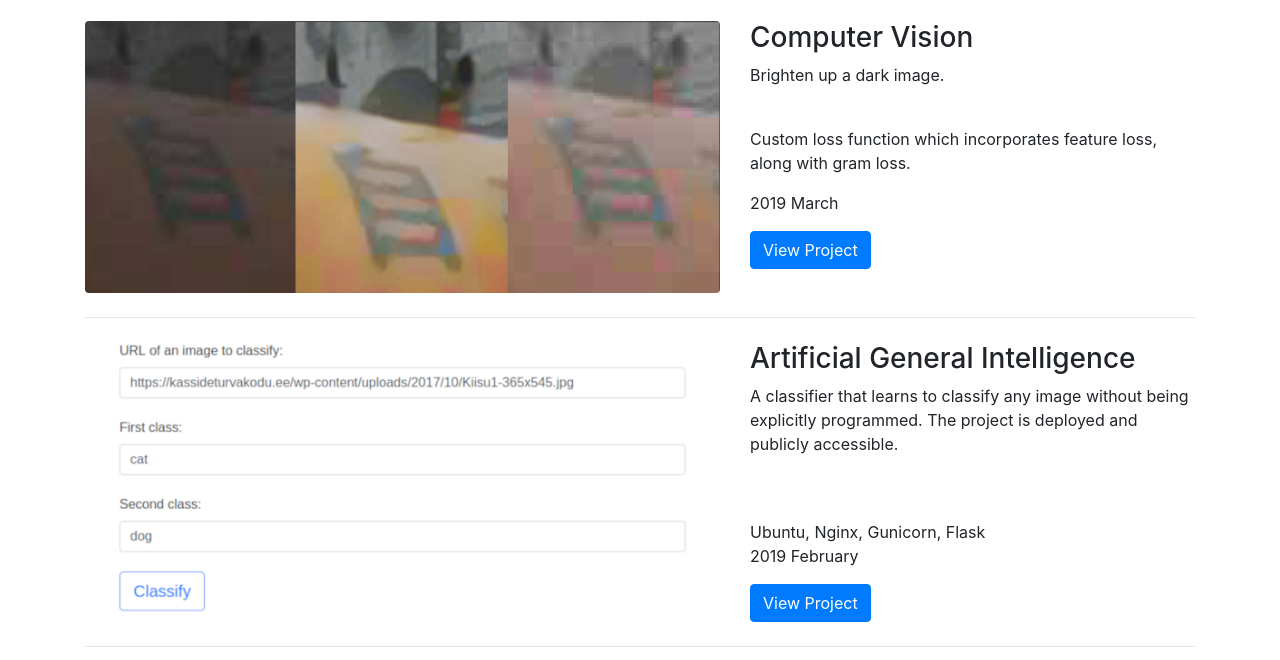
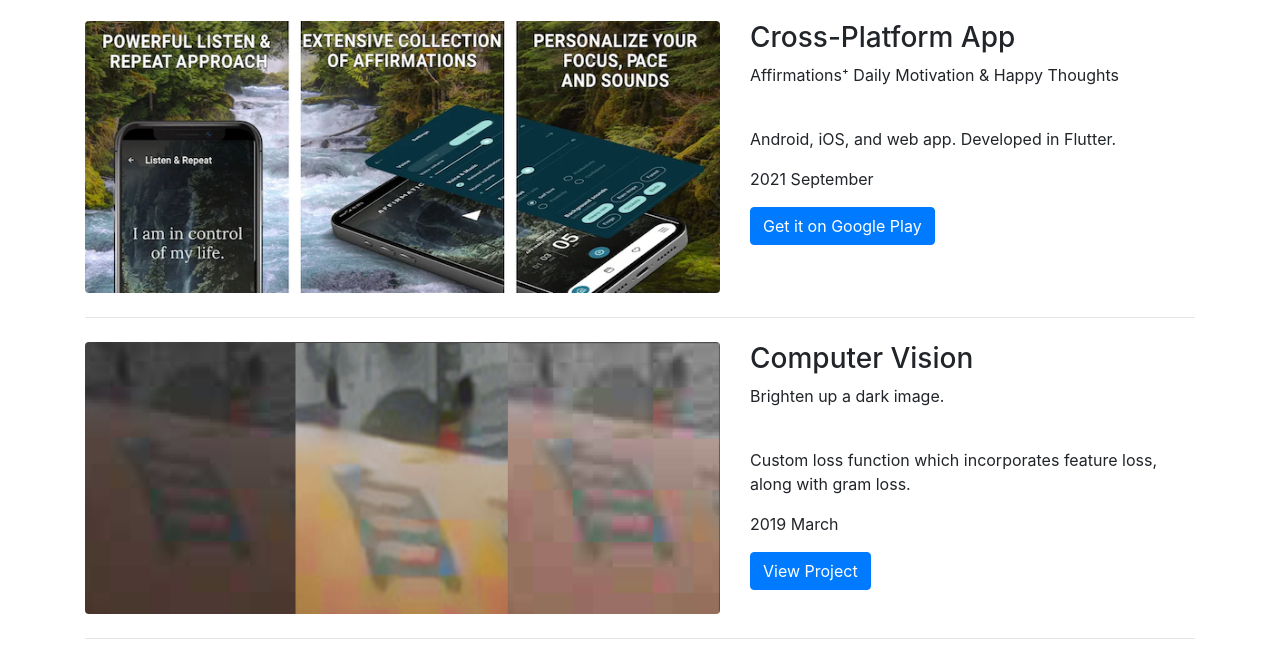
Before and after one commit to korjusk/korjusk.github.io, a website: page index.html in a window 1280 px wide. Shown: the part 131-791 px from the top of the page. Drawn offline with Linux system fonts and the light colour scheme.

Commit message:
added Affirmations

```diff
--- a/index.html
+++ b/index.html
@@ -53,6 +53,22 @@
         <!--<small>Secondary Text</small>-->
       </h1>
 
+      <div class="row">
+        <div class="col-md-7">
+          <img class="img-fluid rounded mb-3 mb-md-0" src="images/affirmations.png" alt="">
+        </div>
+        <div class="col-md-5">
+          <h3>Cross-Platform App</h3>
+          <p>Affirmations⁺ Daily Motivation & Happy Thoughts</p>
+          <br>
+          <p>Android, iOS, and web app. Developed in Flutter.</p>
+          2021 September</p>
+          <a class="btn btn-primary" href="https://play.google.com/store/apps/details?id=affirmations.daily.motivation" target="_blank">Get it on Google Play</a>
+        </div>
+      </div>
+      <!-- /.row -->
+
+      <hr class="my-4">
       <div class="row">
         <div class="col-md-7">
           <img class="img-fluid rounded mb-3 mb-md-0" src="images/cv.png" alt="">
```
Also changed, not shown: images/affirmations.png (added).
